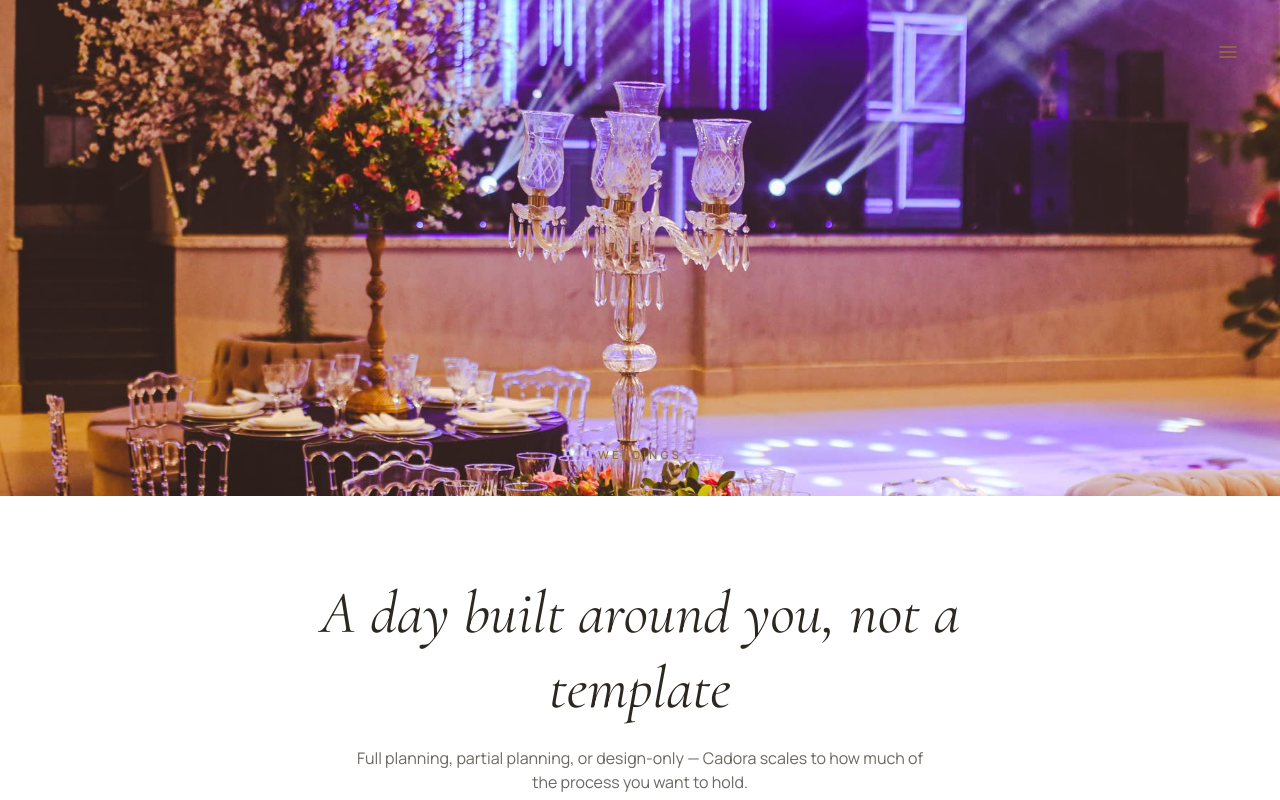
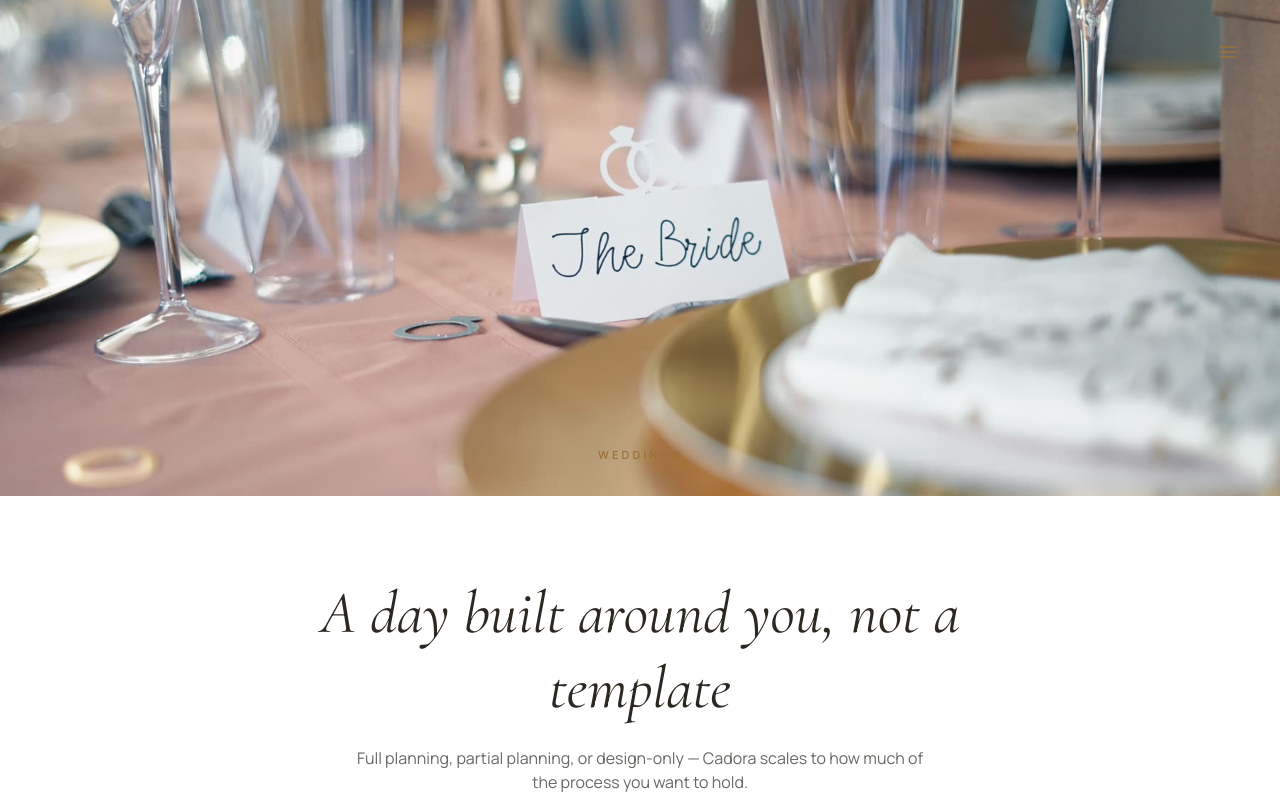
Before and after one commit to MbiatkeEdet/cadaora, a React (Vite) app: page /cadora/weddings in a window 1280 px wide. Shown: the top 800 px of the page. Built offline with nearby package versions, Linux system fonts and the light colour scheme.

Commit message:
updated cadora and gypsy pages

```diff
--- a/src/pages/cadora/Home.jsx
+++ b/src/pages/cadora/Home.jsx
@@ -7,8 +7,8 @@ export default function Home() {
       <section>
         <div className="relative h-[62vh] min-h-[420px] w-full overflow-hidden">
         <img
-          src="/media/gallery/gold-hall.jpg"
-          alt="A candlelit reception hall with gold chiavari chairs and rose centrepieces"
+          src="https://images.unsplash.com/photo-1519741497674-611481863552?auto=format&fit=crop&w=2000&q=80"
+          alt="A couple bathed in golden-hour sunlight, holding a bouquet"
           className="absolute inset-0 h-full w-full object-cover"
         />
         <p className="eyebrow absolute inset-x-0 bottom-8 z-10 px-6 text-center text-gold-soft">
--- a/src/pages/cadora/Weddings.jsx
+++ b/src/pages/cadora/Weddings.jsx
@@ -15,7 +15,7 @@ export default function Weddings() {
         eyebrow="Weddings"
         title="A day built around you, not a template"
         subtitle="Full planning, partial planning, or design-only — Cadora scales to how much of the process you want to hold."
-        image="/media/gallery/candelabra.jpg"
+        image="/media/gallery/bride-card.jpg"
       />
 
       <section className="mx-auto max-w-5xl px-6 py-24">
```
